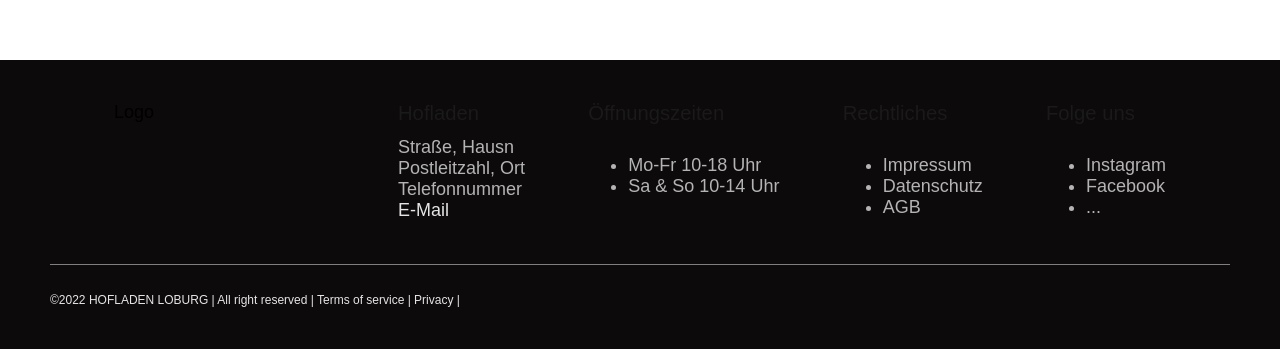
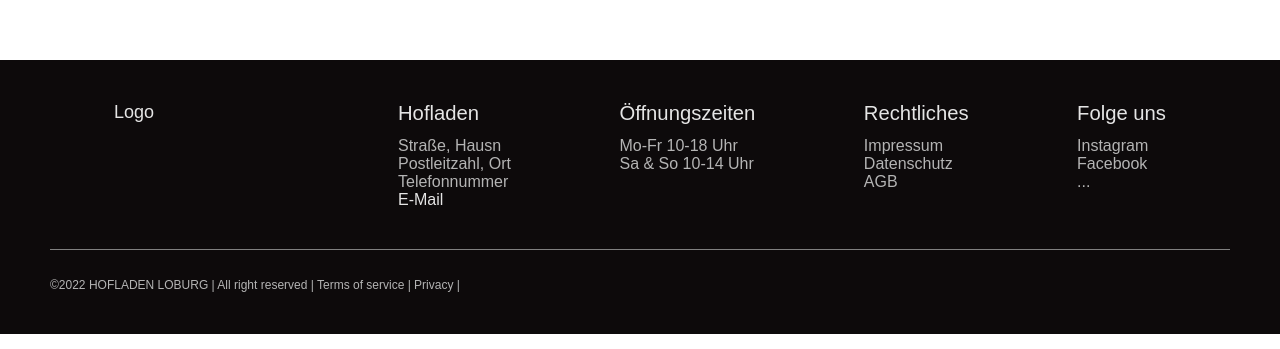
Before and after one commit to CasparVelsen/hofladen-loburg, a React (Create React App) app: page /contact in a window 1280 px wide. Shown: the part 748-1097 px from the top of the page. Built offline with nearby package versions, Linux system fonts and the light colour scheme.

Commit message:
Slight changes

```diff
--- a/src/components/Footer.js
+++ b/src/components/Footer.js
@@ -10,7 +10,9 @@ export default function Footer() {
         <div className={styles.logo}>Logo</div>
         <div className={styles.information}>
           <div className={styles.row}>
-            <Title level={3}>Hofladen</Title>
+            <Title level={3} titleStyle="light">
+              Hofladen
+            </Title>
             <ul className={styles.list}>
               <li>Straße, Hausn</li>
               <li>Postleitzahl, Ort</li>
@@ -26,23 +28,29 @@ export default function Footer() {
             </ul>
           </div>
           <div className={styles.row}>
-            <Title level={3}>Öffnungszeiten</Title>
-            <ul className="list">
+            <Title level={3} titleStyle="light">
+              Öffnungszeiten
+            </Title>
+            <ul className={styles.list}>
               <li>Mo-Fr 10-18 Uhr</li>
               <li>Sa & So 10-14 Uhr </li>
             </ul>
           </div>
           <div className={styles.row}>
-            <Title level={3}>Rechtliches</Title>
-            <ul className="list">
+            <Title level={3} titleStyle="light">
+              Rechtliches
+            </Title>
+            <ul className={styles.list}>
               <li>Impressum</li>
               <li>Datenschutz</li>
               <li>AGB</li>
             </ul>
           </div>
           <div className={styles.row}>
-            <Title level={3}>Folge uns</Title>
-            <ul className="list">
+            <Title level={3} titleStyle="light">
+              Folge uns
+            </Title>
+            <ul className={styles.list}>
               <li>Instagram</li>
               <li>Facebook</li>
               <li>...</li>
@@ -52,7 +60,7 @@ export default function Footer() {
       </div>
       <Divider color="normal" size="large" />
       <div classNameName={styles.stamp}>
-        <Paragraph textColor="light" textStyle="small">
+        <Paragraph textColor="gray" textStyle="small">
           &copy;{new Date().getFullYear()} HOFLADEN LOBURG | All right reserved
           | Terms of service | Privacy |
         </Paragraph>
--- a/src/components/Footer.module.scss
+++ b/src/components/Footer.module.scss
@@ -23,6 +23,7 @@
 .logo {
   margin-top: s(3);
   display: flex;
+  color: $text-white-matt;
 }
 
 .row {
@@ -42,6 +43,8 @@
 
 .list li {
   list-style: none;
+  font-size: $text-size-normal;
+  color: $text-gray;
 }
 
 .mail {
--- a/src/styles/variables.scss
+++ b/src/styles/variables.scss
@@ -3,6 +3,11 @@ $heading-1-size: 1.602rem;
 $heading-2-size: 1.424rem;
 $heading-3-size: 1.266rem;
 $heading-4-size: 1.125rem;
+
+// Text Sizes
+$text-size-large: 1.125rem;
+$text-size-normal: 1rem;
+$text-size-small: 0.875rem;
 
 // Colors
 $color-primary: #3f7d20;
```
